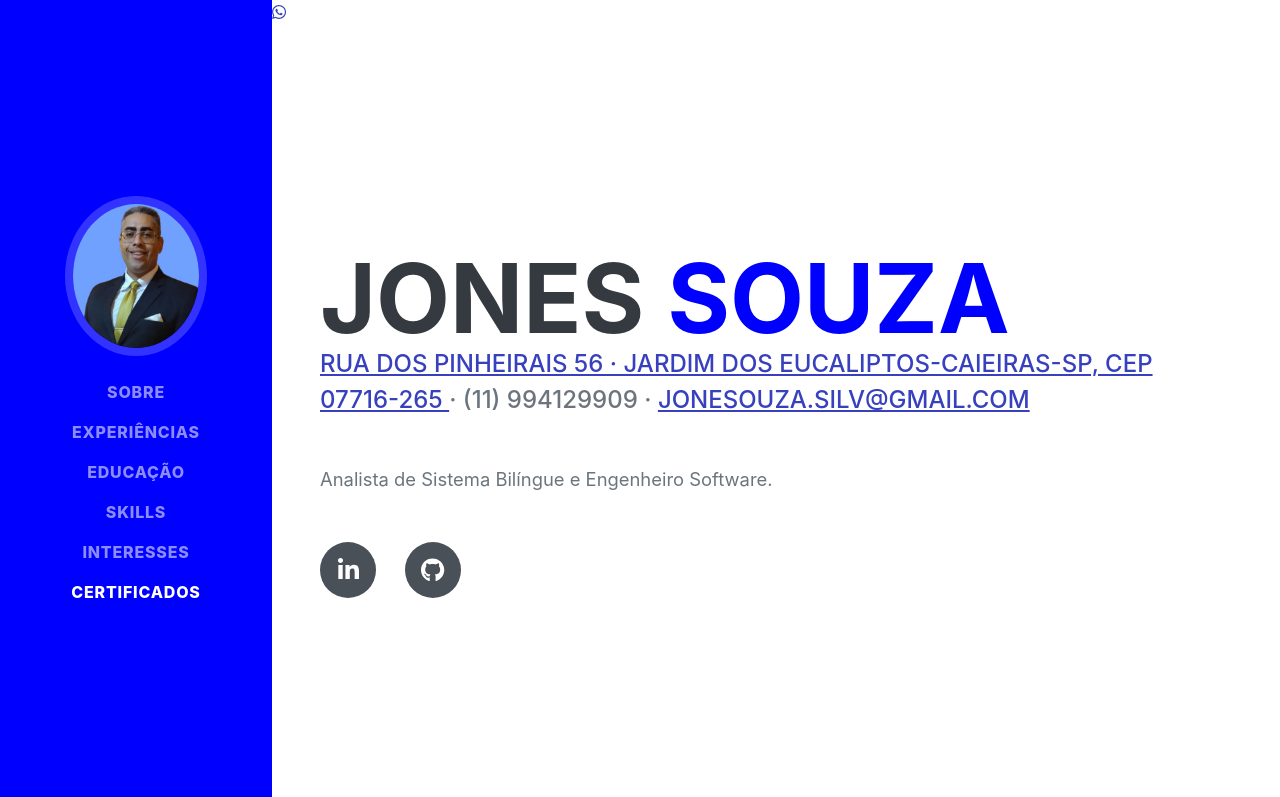
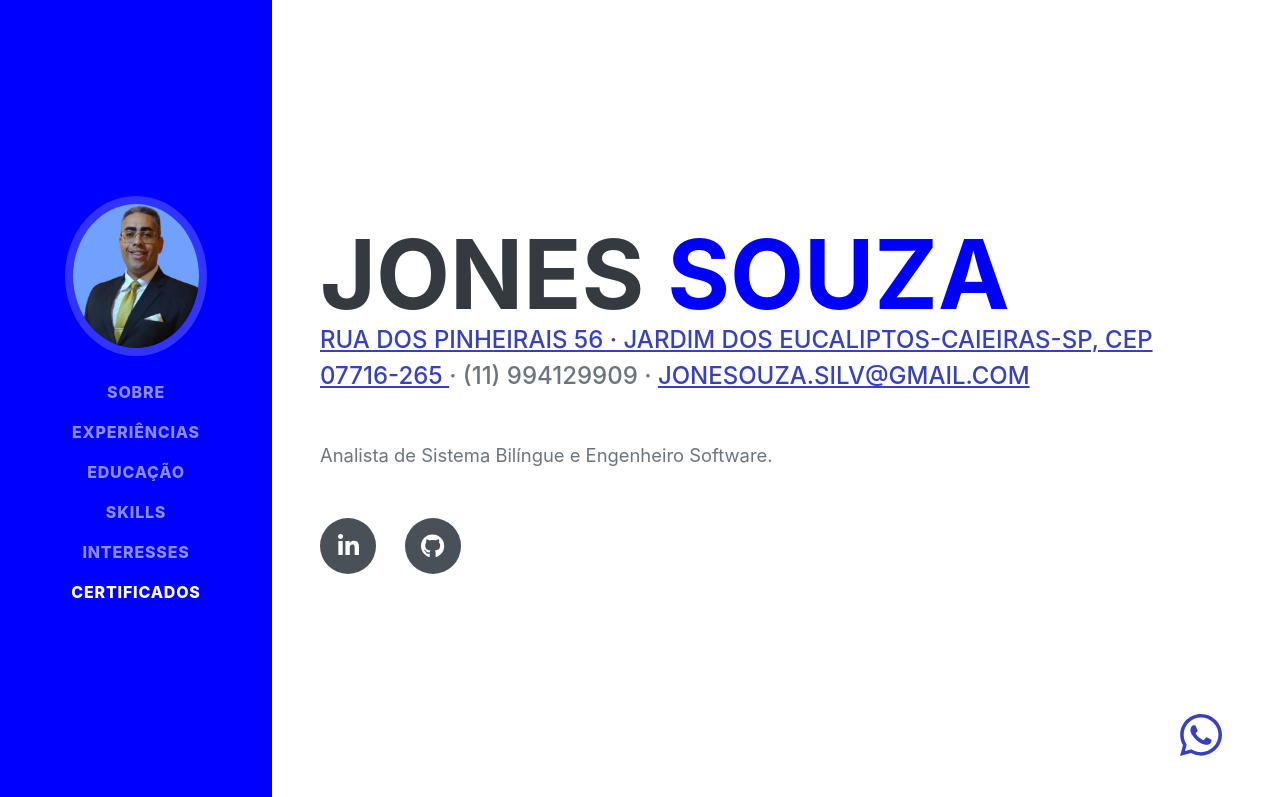
Before and after one commit to jonessouzasilva/Curriculo-Web, a plain HTML site: page index.html in a window 1280 px wide. Shown: the top 797 px of the page. Drawn offline with nearby package versions, Linux system fonts and the light colour scheme; a web font is replaced by a local one.

Commit message:
adicionando icones

```diff
--- a/css/mystyle.css
+++ b/css/mystyle.css
@@ -1,3 +1,11 @@
 .icon-fab {
-    font-style: 300%;
+    font-size: 500%;
 }
+.icon-whatsapp {
+    font-size: 300%;
+    position: fixed;
+    width: 60px;
+    height: 60px;
+    bottom: 40px;
+    right: 40px;
+}
--- a/index.html
+++ b/index.html
@@ -21,7 +21,7 @@
 
         <!-- fab-->
         <div>
-            <a class="social-icon icon-fab" href=" https://www.linkedin.com/in/jones-souza-a7a020141"><i class="fab fa-whatsapp"></i></a>
+            <a class="social-icon icon-whatsapp" href=" https://api.whatsapp.com/send?phone=5511994129909"><i class="fab fa-whatsapp"></i></a></a>
         </div>
 
         <!-- Navigation-->
```
